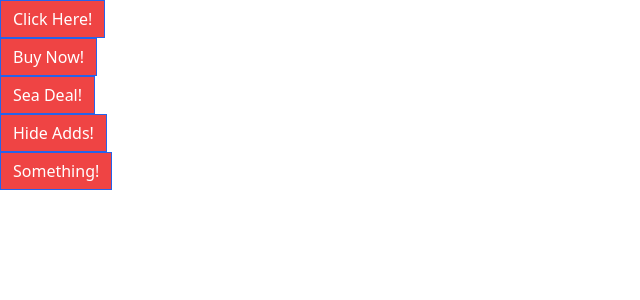
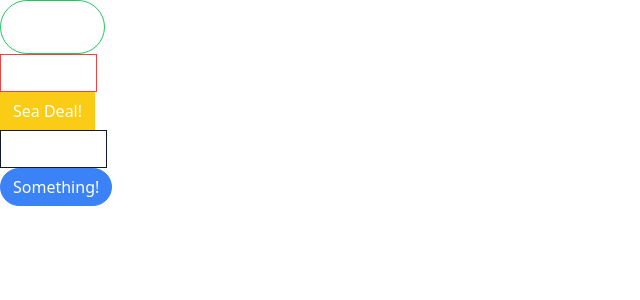
Before and after one commit to emrecolak-23/react-navigation-routing-system, a React (Create React App) app: page / in a window 1280 px wide. Shown: the top 300 px of the page, without its empty margins (0-640 px from the left). Built offline with nearby package versions, Linux system fonts and the light colour scheme.

Commit message:
adding class name variation

```diff
--- a/package.json
+++ b/package.json
@@ -6,9 +6,11 @@
     "@testing-library/jest-dom": "^5.16.5",
     "@testing-library/react": "^13.4.0",
     "@testing-library/user-event": "^13.5.0",
+    "classnames": "^2.3.2",
     "prop-types": "^15.8.1",
     "react": "^18.2.0",
     "react-dom": "^18.2.0",
+    "react-icons": "^4.7.1",
     "react-scripts": "5.0.1",
     "web-vitals": "^2.1.4"
   },
--- a/src/App.js
+++ b/src/App.js
@@ -1,10 +1,12 @@
 import Button from './Button';
+import { GoBell, GoCloudDownload, GoDatabase } from 'react-icons/go';
 
 function App() {
   return (
     <div>
       <div>
         <Button success rounded outline>
+          <GoBell />
           Click Here!
         </Button>
       </div>
@@ -22,7 +24,7 @@
         </Button>
       </div>
       <div>
-        <Button secondary rounded>
+        <Button primary rounded>
           Something!
         </Button>
       </div>
--- a/src/Button.js
+++ b/src/Button.js
@@ -1,4 +1,4 @@
-import PropTypes from 'prop-types';
+import className from 'classnames';
 
 function Button({
   children,
@@ -10,11 +10,22 @@
   outline,
   rounded,
 }) {
-  return (
-    <button className="bg-red-500 px-3 py-1.5 border border-blue-600 bg-blue-500 text-white">
-      {children}
-    </button>
-  );
+  const classes = className('px-3 py-1.5 border', {
+    'border-blue-500 bg-blue-500 text-white': primary,
+    'border-gray-900 bg-gray-900 text-white': secondary,
+    'border-green-500 bg-green-500 text-white': success,
+    'border-yellow-400 bg-yellow-400 text-white': warning,
+    'border-red-500 bg-red-500 text-white': danger,
+    'rounded-full': rounded,
+    'bg-white': outline,
+    'text-blue-500': outline && primary,
+    'text-gray-900': outline && secondary,
+    'text-green-500': outline && success,
+    'text-yellow-400': outline && warning,
+    'text-red-500': outline && danger,
+  });
+
+  return <button className={classes}>{children}</button>;
 }
 
 Button.propTypes = {
```
Also changed, not shown: 1 other file (tests, documents, lock files or other folders).
